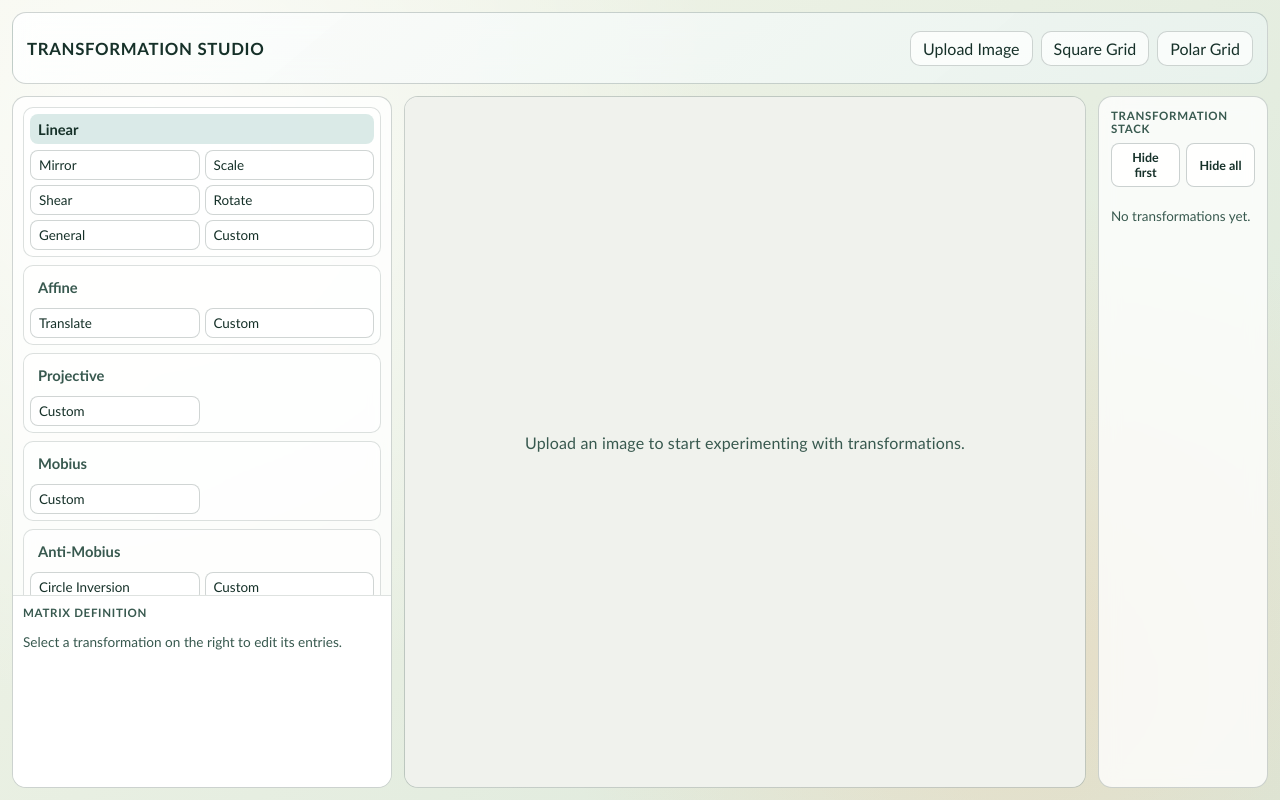
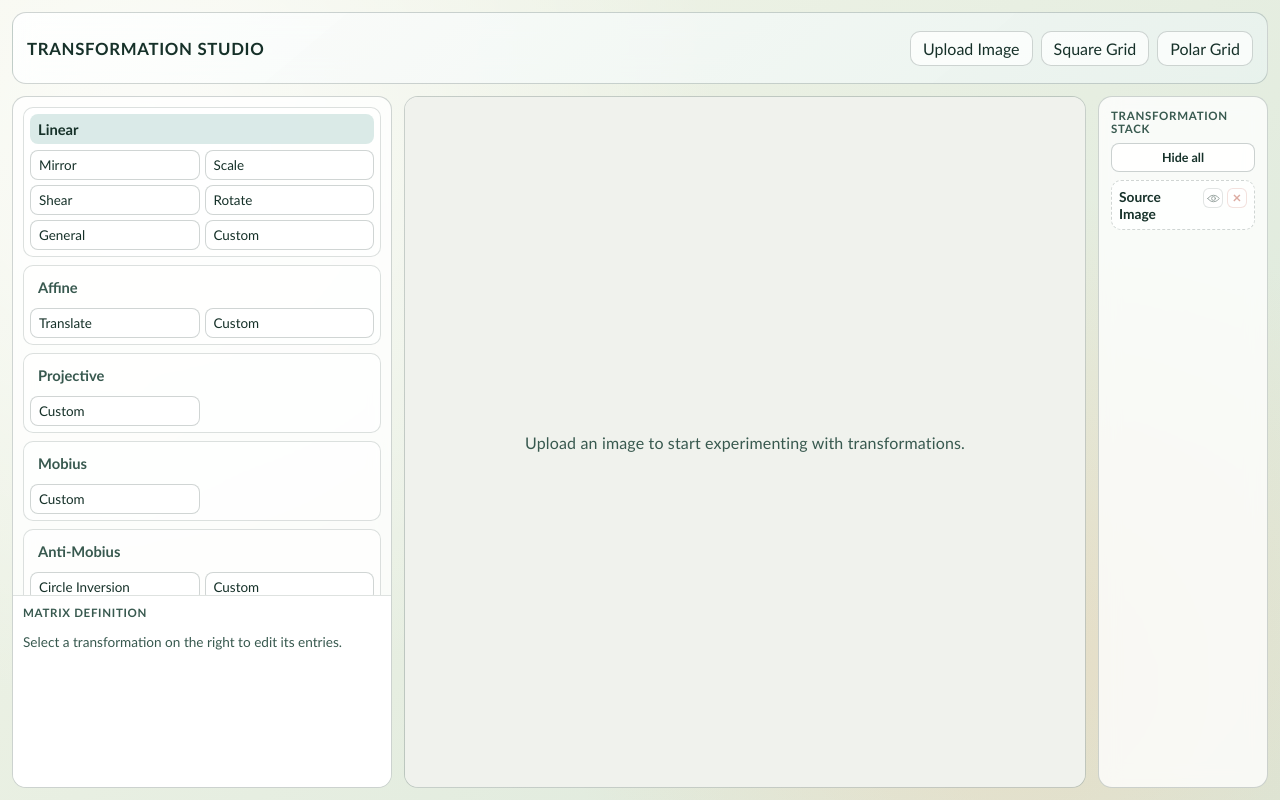
Before and after one commit to davbachman/TransformationStudio, a React (Vite) app: page / in a window 1280 px wide. Built offline with nearby package versions, Linux system fonts and the light colour scheme.

Commit message:
Move source visibility controls into persistent source tile

```diff
--- a/src/App.tsx
+++ b/src/App.tsx
@@ -40,6 +40,7 @@ export default function App() {
     addTool,
     selectStep,
     deleteStep,
+    clearImage,
     toggleStepVisibility,
     setAllVisibility,
     updateStepPayload,
@@ -124,11 +125,13 @@ export default function App() {
       <RightSidebar
         steps={state.steps}
         selectedStepId={state.selectedStepId}
+        hasImage={Boolean(state.image)}
         showFirstImage={state.showFirstImage}
         onSelect={selectStep}
         onDelete={deleteStep}
+        onDeleteSource={clearImage}
         onToggleStepVisibility={toggleStepVisibility}
-        onToggleFirstImage={toggleFirstImage}
+        onToggleSourceVisibility={toggleFirstImage}
         onToggleAllImages={() =>
           setAllVisibility(!(state.showFirstImage && state.steps.every((step) => step.isVisible)))
         }
--- a/src/state/editorStore.tsx
+++ b/src/state/editorStore.tsx
@@ -34,6 +34,7 @@ type Action =
   | { type: 'ADD_STEP'; toolKind: ToolKind; category: Category }
   | { type: 'SELECT_STEP'; stepId: string }
   | { type: 'DELETE_STEP'; stepId: string }
+  | { type: 'CLEAR_IMAGE' }
   | { type: 'TOGGLE_STEP_VISIBILITY'; stepId: string }
   | { type: 'SET_ALL_VISIBILITY'; visible: boolean }
   | { type: 'UPDATE_STEP_PAYLOAD'; stepId: string; payload: TransformPayload }
@@ -172,6 +173,20 @@ function reducePresent(state: EditorState, action: Action): ReduceResult {
           steps: nextSteps,
           selectedStepId: nextSelected,
           activeCategory: selectedStep ? selectedStep.category : state.activeCategory,
+        },
+        pushHistory: true,
+      };
+    }
+
+    case 'CLEAR_IMAGE': {
+      if (!state.image) {
+        return { next: state, pushHistory: false };
+      }
+
+      return {
+        next: {
+          ...state,
+          image: null,
         },
         pushHistory: true,
       };
@@ -405,6 +420,7 @@ interface EditorStoreValue {
   addTool: (toolKind: ToolKind, category: Category) => void;
   selectStep: (stepId: string) => void;
   deleteStep: (stepId: string) => void;
+  clearImage: () => void;
   toggleStepVisibility: (stepId: string) => void;
   setAllVisibility: (visible: boolean) => void;
   updateStepPayload: (stepId: string, payload: TransformPayload) => void;
@@ -438,6 +454,10 @@ export function EditorProvider({ children }: PropsWithChildren) {
 
   const deleteStep = useCallback((stepId: string) => {
     dispatch({ type: 'DELETE_STEP', stepId });
+  }, []);
+
+  const clearImage = useCallback(() => {
+    dispatch({ type: 'CLEAR_IMAGE' });
   }, []);
 
   const toggleStepVisibility = useCallback((stepId: string) => {
@@ -496,6 +516,7 @@ export function EditorProvider({ children }: PropsWithChildren) {
       addTool,
       selectStep,
       deleteStep,
+      clearImage,
       toggleStepVisibility,
       setAllVisibility,
       updateStepPayload,
@@ -512,6 +533,7 @@ export function EditorProvider({ children }: PropsWithChildren) {
     [
       addTool,
       clickCategory,
+      clearImage,
       deleteStep,
       history.future.length,
       history.past.length,
--- a/src/styles/app.css
+++ b/src/styles/app.css
@@ -588,7 +588,7 @@ input {
 
 .stack-visibility-controls {
   display: grid;
-  grid-template-columns: repeat(2, minmax(0, 1fr));
+  grid-template-columns: minmax(0, 1fr);
   gap: 6px;
   margin-bottom: 8px;
 }
@@ -634,6 +634,11 @@ input {
 
 .transform-item.no-transition {
   transition: none;
+}
+
+.transform-item.source-item {
+  cursor: default;
+  border-style: dashed;
 }
 
 .transform-item.is-selected {
@@ -724,6 +729,12 @@ input {
   background: rgba(178, 68, 47, 0.08);
 }
 
+.transform-visibility-btn:disabled,
+.transform-delete-btn:disabled {
+  opacity: 0.45;
+  cursor: default;
+}
+
 .transform-meta {
   margin-top: 6px;
   display: flex;
--- a/src/ui/RightSidebar.tsx
+++ b/src/ui/RightSidebar.tsx
@@ -4,11 +4,13 @@ import { TransformList } from './TransformList';
 interface RightSidebarProps {
   steps: TransformStep[];
   selectedStepId: string | null;
+  hasImage: boolean;
   showFirstImage: boolean;
   onSelect: (stepId: string) => void;
   onDelete: (stepId: string) => void;
+  onDeleteSource: () => void;
   onToggleStepVisibility: (stepId: string) => void;
-  onToggleFirstImage: () => void;
+  onToggleSourceVisibility: () => void;
   onToggleAllImages: () => void;
   onReorder: (dragId: string, targetId: string) => void;
 }
@@ -16,11 +18,13 @@ interface RightSidebarProps {
 export function RightSidebar({
   steps,
   selectedStepId,
+  hasImage,
   showFirstImage,
   onSelect,
   onDelete,
+  onDeleteSource,
   onToggleStepVisibility,
-  onToggleFirstImage,
+  onToggleSourceVisibility,
   onToggleAllImages,
   onReorder,
 }: RightSidebarProps) {
@@ -30,9 +34,6 @@ export function RightSidebar({
     <aside className="right-sidebar">
       <div className="sidebar-title">Transformation Stack</div>
       <div className="stack-visibility-controls">
-        <button type="button" className="stack-toggle-btn" onClick={onToggleFirstImage}>
-          {showFirstImage ? 'Hide first' : 'Show first'}
-        </button>
         <button type="button" className="stack-toggle-btn" onClick={onToggleAllImages}>
           {allVisible ? 'Hide all' : 'Show all'}
         </button>
@@ -40,9 +41,13 @@ export function RightSidebar({
       <TransformList
         steps={steps}
         selectedStepId={selectedStepId}
+        hasImage={hasImage}
+        showSourceImage={showFirstImage}
         onSelect={onSelect}
         onDelete={onDelete}
         onToggleVisibility={onToggleStepVisibility}
+        onToggleSourceVisibility={onToggleSourceVisibility}
+        onDeleteSource={onDeleteSource}
         onReorder={onReorder}
       />
     </aside>
--- a/src/ui/TransformList.tsx
+++ b/src/ui/TransformList.tsx
@@ -4,9 +4,13 @@ import type { TransformStep } from '../types/transforms';
 interface TransformListProps {
   steps: TransformStep[];
   selectedStepId: string | null;
+  hasImage: boolean;
+  showSourceImage: boolean;
   onSelect: (stepId: string) => void;
   onDelete: (stepId: string) => void;
+  onDeleteSource: () => void;
   onToggleVisibility: (stepId: string) => void;
+  onToggleSourceVisibility: () => void;
   onReorder: (dragId: string, targetId: string) => void;
 }
 
@@ -26,9 +30,13 @@ function moveIds(ids: string[], dragId: string, targetId: string): string[] {
 export function TransformList({
   steps,
   selectedStepId,
+  hasImage,
+  showSourceImage,
   onSelect,
   onDelete,
+  onDeleteSource,
   onToggleVisibility,
+  onToggleSourceVisibility,
   onReorder,
 }: TransformListProps) {
   const [pendingDrag, setPendingDrag] = useState<{
@@ -51,7 +59,6 @@ export function TransformList({
   const suppressClickRef = useRef(false);
   const releaseFrameRef = useRef<number | null>(null);
 
-  const empty = useMemo(() => steps.length === 0, [steps.length]);
   const stepIds = useMemo(() => steps.map((step) => step.id), [steps]);
   const stepById = useMemo(() => {
     const map: Record<string, TransformStep> = {};
@@ -234,10 +241,6 @@ export function TransformList({
     };
   }, [activeDrag, distanceBetweenIndices, onReorder, pendingDrag, stepIds, steps]);
 
-  if (empty) {
-    return <p className="stack-placeholder">No transformations yet.</p>;
-  }
-
   return (
     <ul className="transform-list">
       {renderedSteps.map((step) => {
@@ -371,6 +374,53 @@ export function TransformList({
           </li>
         );
       })}
+
+      <li className="transform-item source-item">
+        <div className="transform-head">
+          <div className="transform-title">Source Image</div>
+          <div className="transform-card-actions">
+            <button
+              type="button"
+              className={`transform-visibility-btn ${showSourceImage ? 'is-visible' : 'is-hidden'}`}
+              aria-label={`${showSourceImage ? 'Hide' : 'Show'} Source Image`}
+              disabled={!hasImage}
+              draggable={false}
+              onClick={(event) => {
+                event.stopPropagation();
+                onToggleSourceVisibility();
+              }}
+            >
+              {showSourceImage ? (
+                <svg viewBox="0 0 24 24" aria-hidden="true">
+                  <path d="M1.5 12s3.6-6 10.5-6 10.5 6 10.5 6-3.6 6-10.5 6S1.5 12 1.5 12z" />
+                  <circle cx="12" cy="12" r="3.5" />
+                </svg>
+              ) : (
+                <svg viewBox="0 0 24 24" aria-hidden="true">
+                  <path d="M1.5 12s3.6-6 10.5-6c2.3 0 4.3.7 6 1.7" />
+                  <path d="M22.5 12s-3.6 6-10.5 6c-2.3 0-4.3-.7-6-1.7" />
+                  <circle cx="12" cy="12" r="3.5" />
+                  <path d="M3 3l18 18" />
+                </svg>
+              )}
+            </button>
+
+            <button
+              type="button"
+              className="transform-delete-btn"
+              aria-label="Delete Source Image"
+              disabled={!hasImage}
+              draggable={false}
+              onClick={(event) => {
+                event.stopPropagation();
+                onDeleteSource();
+              }}
+            >
+              ×
+            </button>
+          </div>
+        </div>
+      </li>
     </ul>
   );
 }
```
